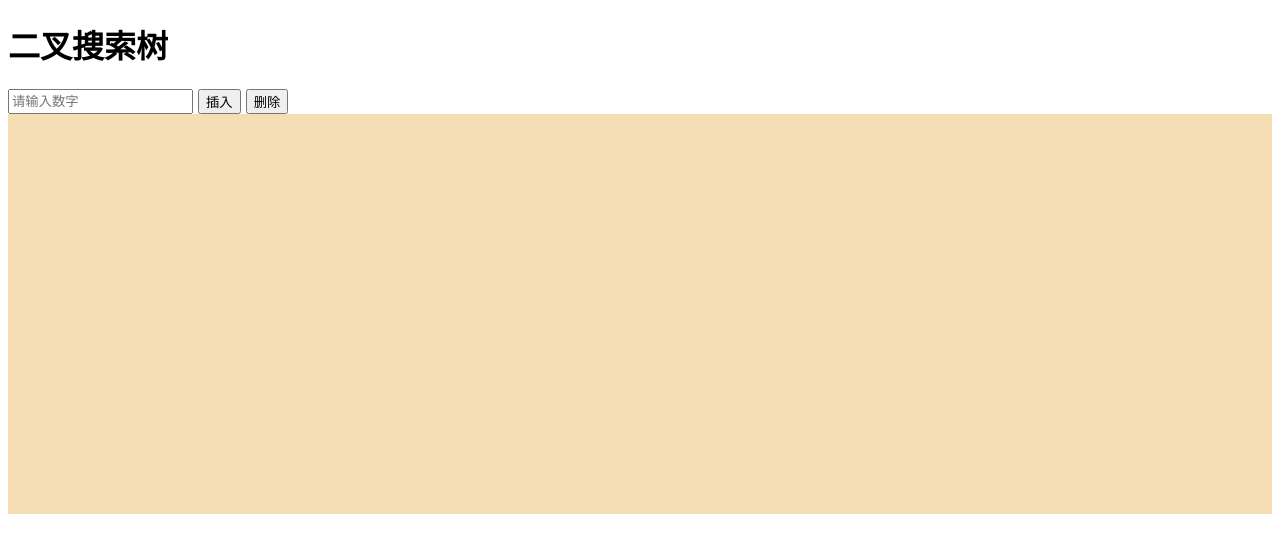
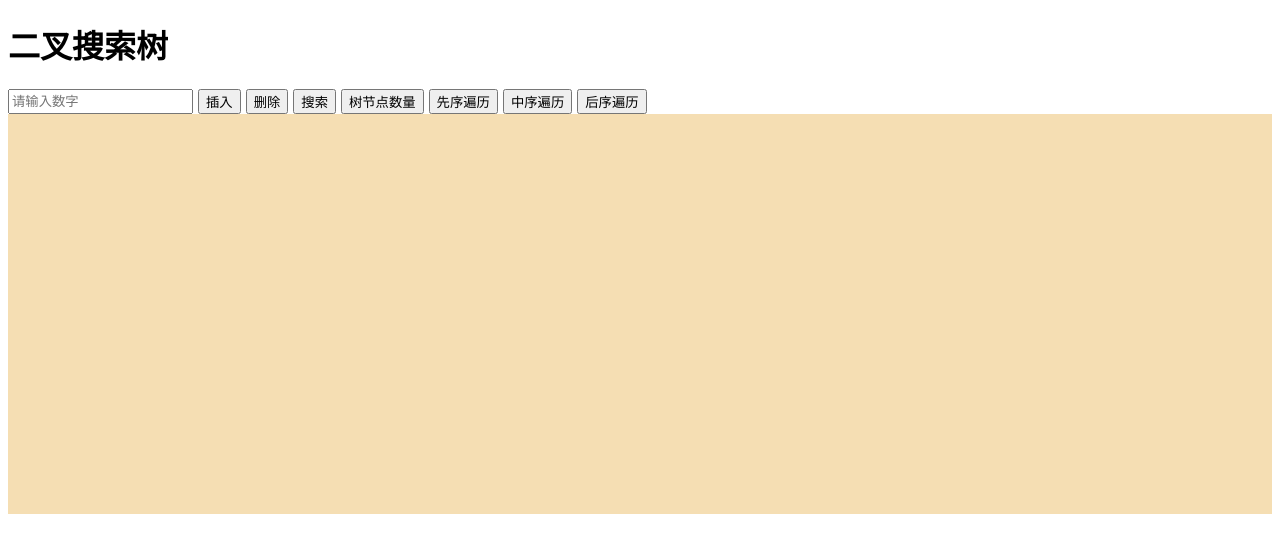
Before and after one commit to jw21811/DataTest, a Vue app: page / in a window 1280 px wide. Shown: the top 552 px of the page. Built offline with nearby package versions, Linux system fonts and the light colour scheme.

Commit message:
完成 BST

```diff
--- a/src/components/BST/index.vue
+++ b/src/components/BST/index.vue
@@ -6,6 +6,11 @@
         <input type="number" placeholder="请输入数字" v-model="currentValue">
         <button @click="insert">插入</button>
         <button @click="remove">删除</button>
+        <button @click="search">搜索</button>
+        <button @click="getSize">树节点数量</button>
+        <button @click="getPreOrder">先序遍历</button>
+        <button @click="getInOrder">中序遍历</button>
+        <button @click="getPostOrder">后序遍历</button>
       </div>
     </aside>
     <main>
@@ -25,10 +30,10 @@
       this.root = null
     }
 
-    private getNode(val: number){
+    private getNode(val: number) : {target: Node | null, parentOfTarget: Node | null, from: 'left' | 'right' | null} {
       let current: Node | null = this.root
       let parent: Node | null = null
-      let from: 'left' | 'right' | 'root' = 'root'
+      let from: 'left' | 'right' | null = null
 
       while(current){
         if(current.val > val) {
@@ -44,13 +49,13 @@
         else break
       }
       return {
-        current,
-        parent,
+        target: current,
+        parentOfTarget: parent,
         from
       }
     }
 
-    private getSmallestNode(parent:Node | null){
+    private getSmallestNode(parent:Node | null) : {smallest: Node | null, parent: Node | null} {
       let current: Node | null = parent
       while(current?.left){
         parent = current
@@ -58,20 +63,33 @@
       }
       return {
         smallest: current,
-        parent: parent ===current ? null : parent,
+        parent: parent === current ? null : parent,
       }
     }
 
-    private getLargestNode(parent:Node | null){
+    private getLargestNode(parent:Node | null) : {largest: Node | null, parent: Node | null} {
       let current: Node | null = parent
       while(current){
         parent = current
         current = current.right
       }
       return {
-        current,
-        parent
+        largest: current,
+        parent: parent === current ? null : parent,
       }
+    }
+
+    // 中序遍历节点, 左中右
+    private inOrderOfNode(node: Node | null) : Array<number> {
+      return node ? [...(this.inOrderOfNode(node.left)), node.val, ...(this.inOrderOfNode(node.right))] : []
+    }
+    // 先序遍历节点, 中左右
+    private preOrderOfNode(node: Node | null) : Array<number> {
+      return node ? [node.val, ...(this.preOrderOfNode(node.left)), ...(this.preOrderOfNode(node.right))] : []
+    }
+    // 后序遍历节点, 左右中
+    private postOrderOfNode(node: Node | null) : Array<number> {
+      return node ? [...(this.postOrderOfNode(node.left)), ...(this.postOrderOfNode(node.right)), node.val,] : []
     }
 
     // private insertNode(parent: Node, node: Node | null){
@@ -94,7 +112,7 @@
     // }
 
     insertValue(val: number) {
-      let {current, parent} = this.getNode(val)
+      let {target:current, parentOfTarget: parent} = this.getNode(val)
 
       if(!parent && !current){
         this.root = new Node(val, null, null)
@@ -103,6 +121,7 @@
 
       if(current){
         current.count++
+        return;
       }
 
       if(!current) current = new Node(val, null, null)
@@ -115,7 +134,7 @@
       this.size++
     }
     deleteValue(val: number) {
-      let {current, parent, from} = this.getNode(val)
+      let {target:current, parentOfTarget: parent, from} = this.getNode(val)
       if(!current) {
         console.log(`${val} 不存在`)
         return
@@ -126,27 +145,76 @@
         return
       }
 
+      // 若当前节点没有子树，直接删除
       if(!current.left && !current.right){
-        if(parent){
-          if(from === 'left') parent.left = null
-          else parent.right = null
+        if(!parent || from === null) {
+          this.root = null
+          return;
         }
-        else this.root = null
+        parent[from] = null
+        this.size --
         return;
       }
 
+      // 若当前节点只有右子树，则只需要将该节点的右子树拉过来用就行
+      if(!current.left && current.right){
+        if(!parent || from === null) {
+          this.root = current.right
+          return;
+        }
+        parent[from] = current.right
+        this.size --
+        return;
+      }
+
+      // 若当前节点只有左子树，则将其左子树拉过来用就行
+      if(current.left && !current.right){
+        if(!parent || from === null) {
+          this.root = current.left
+          return;
+        }
+        parent[from] = current.left
+        this.size --
+        return;
+      }
+
+      // 若当前节点两者都有，则需要使用其左子树最大节点与右子树最小节点拉过来代替他
+      // 我们约定使用右子树最小节点
+      let {smallest,parent:parentOfSmallest} = this.getSmallestNode(current.right)
+      console.log("当前节点:",current)
+      console.log("最小右子树:",smallest)
+      console.log("最小右子树的父节点:",parentOfSmallest)
+
+      // 如果parentOfSmallest是null，意味着其右子树完全没有左子树，此时只需要将节点上移
+      if(parentOfSmallest){
+        // 右子树最小节点一定不存在左子树，因此我们需要将其右子树作为其父节点的左子树
+        parentOfSmallest.left = smallest?.right
+      }
+
+      // 然后，将最小节点拉上去，替换当前节点
+      // 若当前节点是根节点，需要修改指针
+      smallest.left = current.left
+      if(smallest !== current.right) smallest.right = current.right
+      if(!parent || from === null){
+        this.root = smallest
+      }
+      else{
+        parent[from] = smallest
+      }
+      this.size --
     }
     search(val: number) {
+      return (this.getNode(val)).target
 
     }
     inOrder() {
-
+      return this.inOrderOfNode(this.root)
     }
     preOrder() {
-
+      return this.preOrderOfNode(this.root)
     }
     postOrder() {
-
+      return this.postOrderOfNode(this.root)
     }
     getSize() {
      return this.size + (this.root ? 1 : 0)
@@ -184,7 +252,24 @@
       remove() {
         if(null === this.currentValue || undefined === this.currentValue) return
         this.tree.deleteValue(this.currentValue)
-      }
+      },
+      search() {
+        if(null === this.currentValue || undefined === this.currentValue) return
+        this.tree.search(this.currentValue)
+        console.log(`搜索值:${this.currentValue}的结果:`,this.tree.search(this.currentValue))
+      },
+      getSize() {
+        console.log("树节点数量：",this.tree.getSize())
+      },
+      getInOrder() {
+        console.log("中序遍历树的结果",this.tree.inOrder())
+      },
+      getPreOrder() {
+        console.log("先序遍历树的结果",this.tree.preOrder())
+      },
+      getPostOrder() {
+        console.log("后序遍历树的结果：",this.tree.postOrder())
+      },
     }
   }
 </script>
```
